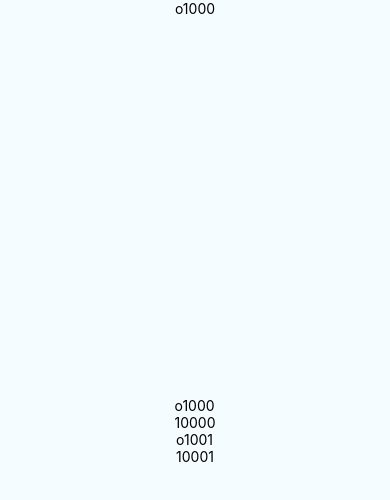
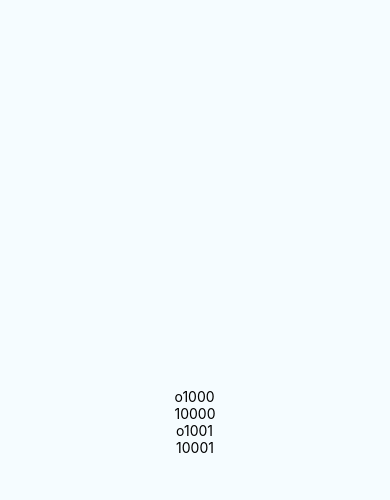
Before and after one commit to nikli2009/popular-albums, a React Native app: screen / in a window 390 px wide. Shown: the top 500 px of the page. Built offline with nearby package versions, Linux system fonts and the light colour scheme.

Commit message:
remove lint-staged test code;

```diff
--- a/App.js
+++ b/App.js
@@ -69,9 +69,6 @@ export default class App extends Component<Props, State> {
         {/* <View>
           <OrderDetailRow order={orderList[0]} />
         </View> */}
-        <View>
-          <Text>{orderList[0].id}</Text>
-        </View>
         <FlatList
           contentContainerStyle={styles.container}
           data={orderList}
```
